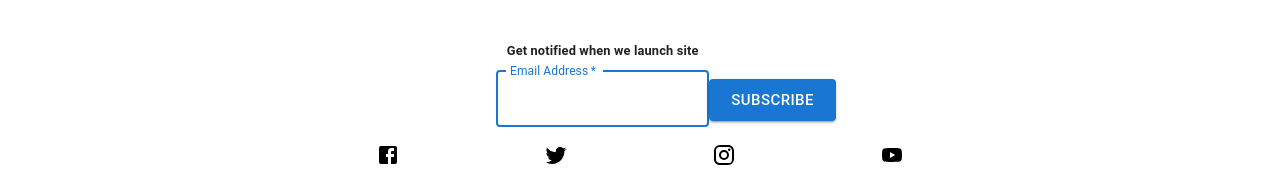
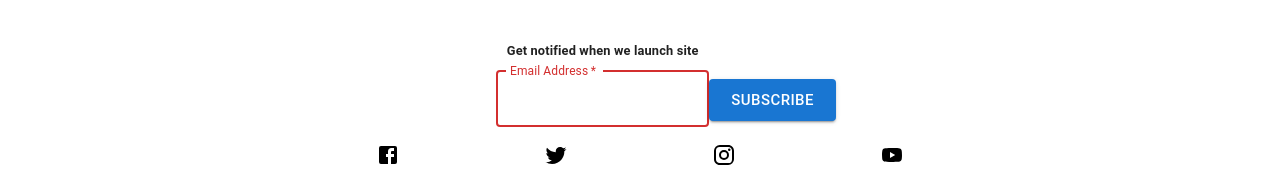
Before and after one commit to MIB-Reece/JBS-ComingSoon, a Next.js app: page / in a window 1280 px wide. Shown: the part 1146-1323 px from the top of the page. Built offline with nearby package versions, Linux system fonts and the light colour scheme.

Commit message:
1 file modified

```diff
--- a/pages/index.js
+++ b/pages/index.js
@@ -71,7 +71,6 @@ export default function Home() {
     try {
       const response = await axios.post('/api/mailchimp', { email })
       console.log(response)
-      setState('Success')
       setEmail('')
     } catch {
       console.log(errors, e);
@@ -156,13 +155,13 @@ export default function Home() {
               <TextField
                 {...field}
                 {...register("email",
-                {required: true, pattern: /^\S+@\S+$/i})}
+                {required: true, pattern: /^\S+@.+\S+$/i})}
                 id="email"
                 label="Email Address"
                 autoComplete="email"
                 autoFocus required
                 variant="outlined"
-                error={errors.email ? 'is-invalid' : ''}
+                error={errors}
               />
             </Grid>
             <Grid item xs={6} sm={1} gap={{ xs: 0.5 }} flexDirection="column">
```
